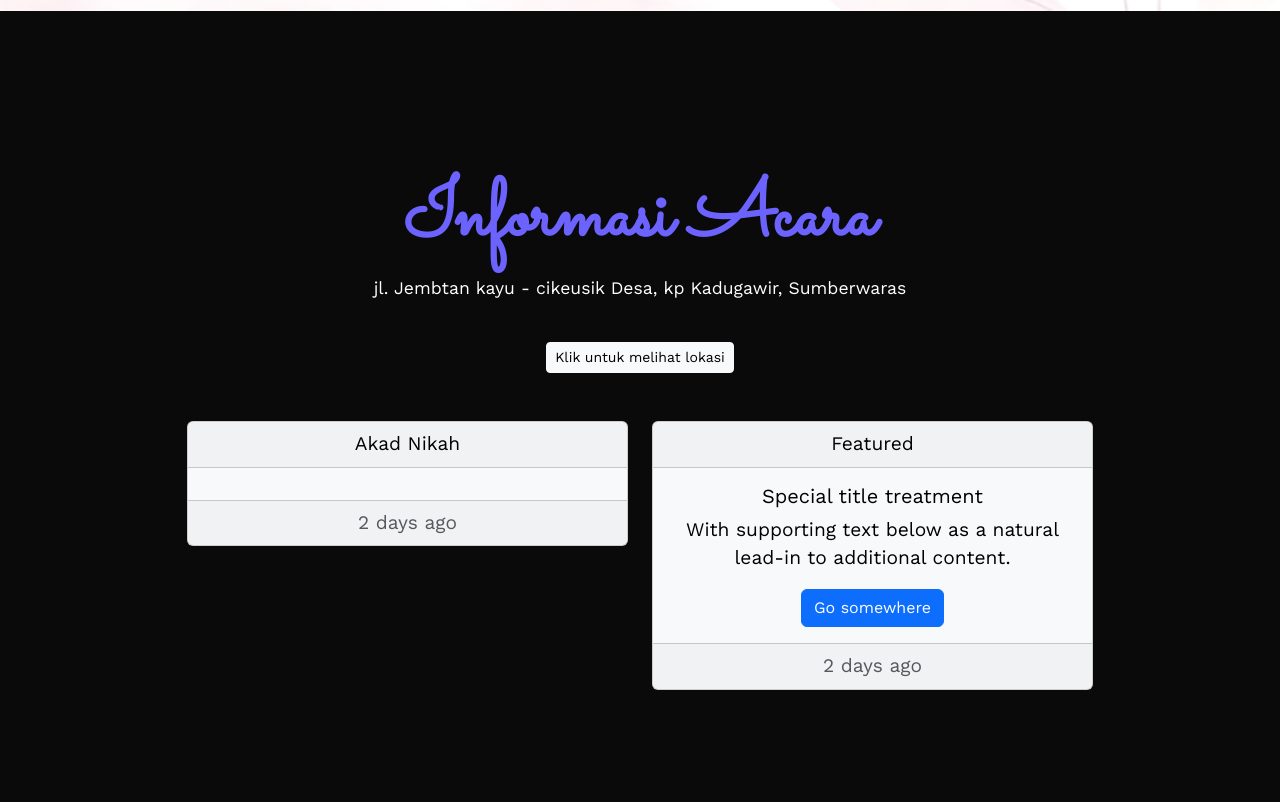
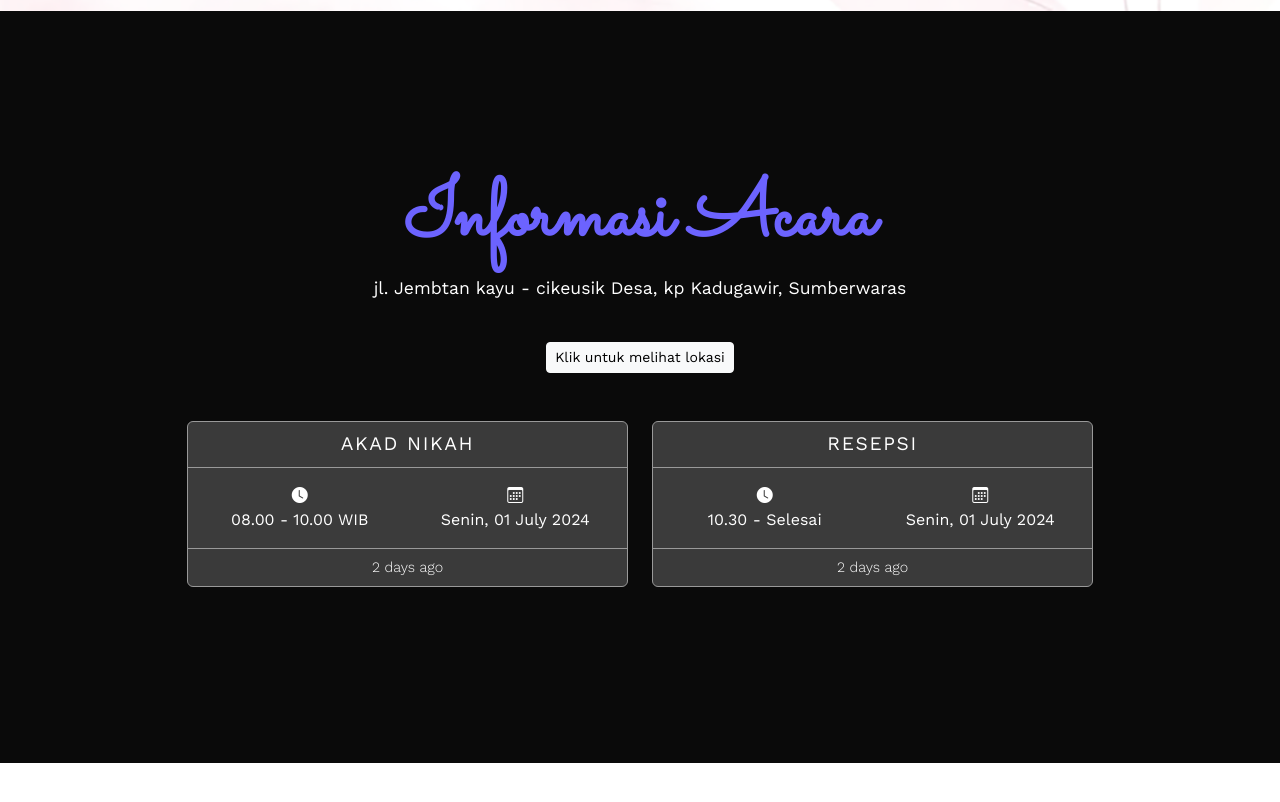
Before and after one commit to wedings/Rohmat-Fitri, a plain HTML site: page index.html in a window 1280 px wide. Shown: the part 1683-2485 px from the top of the page. After the commit the page ends 2446 px from the top, so only its background shows below. Drawn offline with nearby package versions, Linux system fonts and the light colour scheme.

Commit message:
modified:   assets/css/style.css 	modified:   index.html

```diff
--- a/assets/css/style.css
+++ b/assets/css/style.css
@@ -172,6 +172,33 @@ body {
     font-weight: 300;
 }
 
+.info .card {
+    background-color: rgba(255, 255, 255, 0.2) !important;
+    color: white !important;
+    border: 1px solid #999;
+}
+
+.info .card-header {
+    border-bottom: 1px solid #999;
+    text-transform: uppercase;
+    letter-spacing: 0.1rem;
+}
+
+.info .card-body {
+    font-size: 1rem;
+}
+
+.info .card-footer {
+    border-top: 1px solid #999;
+    font-size: 0.9rem;
+    font-weight: 300;
+}
+
+.info .card-title {
+    font-family: 'sacramento', cursive;
+    font-size: 1.5rem;
+}
+
 /* tablet */
 @media (max-width: 768px) {
     html {
--- a/index.html
+++ b/index.html
@@ -112,14 +112,23 @@
           </div>
           <div class="row justify-content-center mt-4">
             <div class="col-md-5 col-10">
-              <div class="card text-center text-bg-light">
+              <div class="card text-center text-bg-light mb-5">
                 <div class="card-header">
                   Akad Nikah
                 </div>
                 <div class="card-body">
-
+                  <div class="row justify-content-center">
+                    <div class="col-md-6">
+                      <i class="bi bi-clock-fill d-block"></i>
+                      <span>08.00 - 10.00 WIB</span>
+                    </div>
+                    <div class="col-md-6">
+                      <i class="bi bi-calendar3 d-block"></i>
+                      <span>Senin, 01 July 2024</span>
+                    </div>
+                  </div>
                 </div>
-                <div class="card-footer text-body-secondary">
+                <div class="card-footer">
                   2 days ago
                 </div>
               </div>
@@ -127,14 +136,21 @@
             <div class="col-md-5 col-10">
               <div class="card text-center text-bg-light">
                 <div class="card-header">
-                  Featured
+                  Resepsi
                 </div>
                 <div class="card-body">
-                  <h5 class="card-title">Special title treatment</h5>
-                  <p class="card-text">With supporting text below as a natural lead-in to additional content.</p>
-                  <a href="#" class="btn btn-primary">Go somewhere</a>
+                  <div class="row justify-content-center">
+                    <div class="col-md-6">
+                      <i class="bi bi-clock-fill d-block"></i>
+                      <span>10.30 - Selesai</span>
+                    </div>
+                    <div class="col-md-6">
+                      <i class="bi bi-calendar3 d-block"></i>
+                      <span>Senin, 01 July 2024</span>
+                    </div>
+                  </div>
                 </div>
-                <div class="card-footer text-body-secondary">
+                <div class="card-footer">
                   2 days ago
                 </div>
               </div>
```
